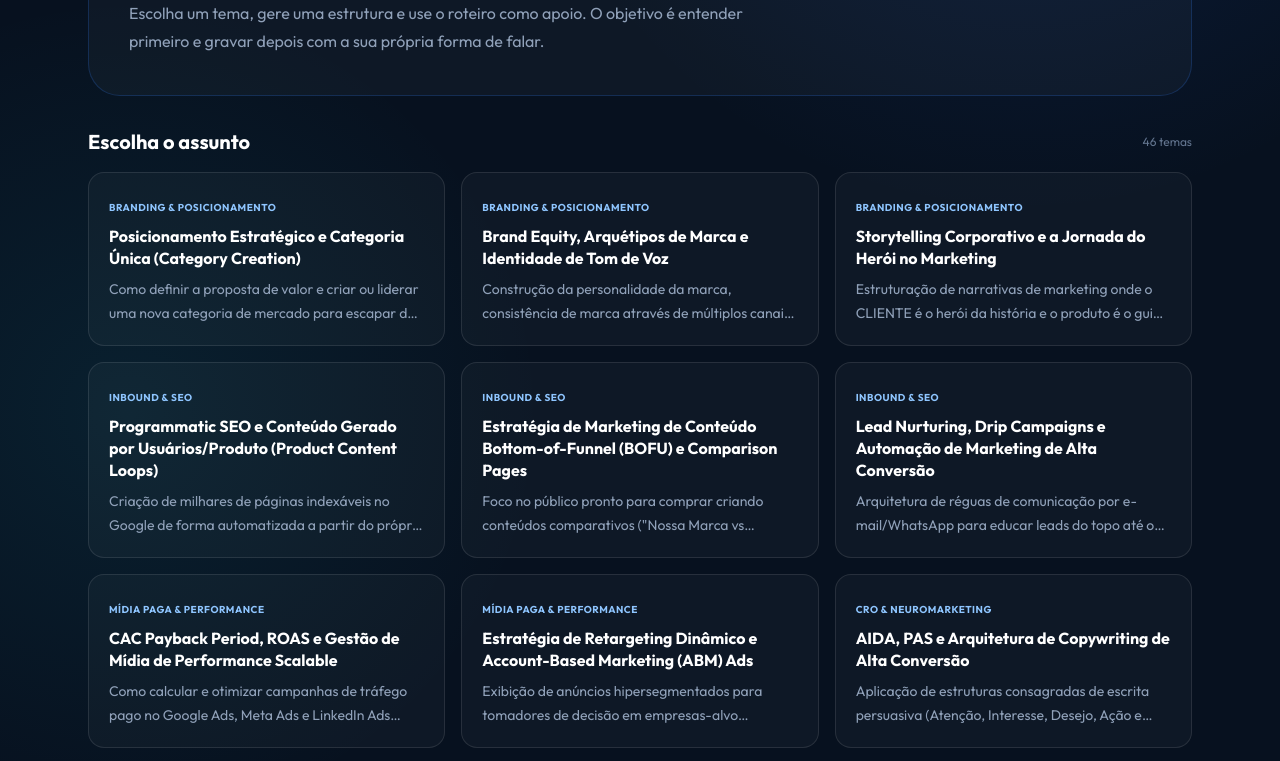
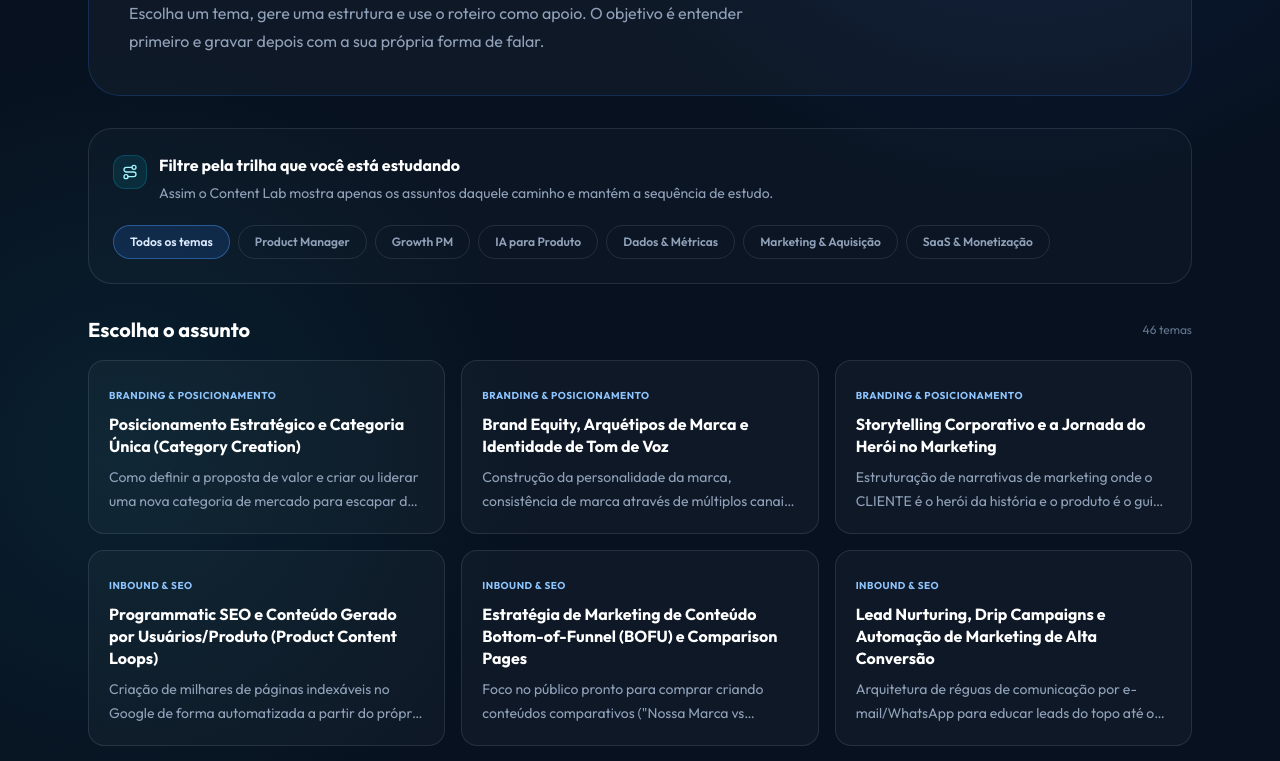
Before and after one commit to Storepac/gerador-ideias, a Next.js app: page /roteiro in a window 1280 px wide. Shown: the part 300-1061 px from the top of the page. Built offline with nearby package versions, Linux system fonts and the light colour scheme.

Commit message:
feat: add learning track filter to Content Lab

```diff
--- a/app/roteiro/page.tsx
+++ b/app/roteiro/page.tsx
@@ -1,16 +1,25 @@
 'use client';
 
-import { useState } from 'react';
+import { useMemo, useState } from 'react';
 import Link from 'next/link';
-import { ArrowLeft, Video } from 'lucide-react';
+import { ArrowLeft, Route, Video } from 'lucide-react';
 import { ContentScriptModal } from '@/components/ContentScriptModal';
 import type { GrowthTopic } from '@/lib/growthTopics';
+import { LEARNING_TRACKS, getTopicsForTrack, type LearningTrackId } from '@/lib/learningTracks';
 import { OFFICIAL_TOPICS } from '@/lib/topicCatalog';
 import { getStoredPrefs } from '@/lib/storage';
 
+type TrackFilter = 'all' | LearningTrackId;
+
 export default function RoteiroPage() {
   const [selectedTopic, setSelectedTopic] = useState<GrowthTopic | null>(null);
+  const [selectedTrackId, setSelectedTrackId] = useState<TrackFilter>('all');
   const [productContext] = useState(() => typeof window !== 'undefined' ? getStoredPrefs().productContext : '');
+
+  const visibleTopics = useMemo(
+    () => selectedTrackId === 'all' ? OFFICIAL_TOPICS : getTopicsForTrack(OFFICIAL_TOPICS, selectedTrackId),
+    [selectedTrackId],
+  );
 
   return (
     <main className="mx-auto min-h-screen max-w-6xl px-4 py-10 sm:px-6">
@@ -26,16 +35,58 @@ export default function RoteiroPage() {
         <p className="mt-4 max-w-2xl text-base leading-7 text-slate-400">Escolha um tema, gere uma estrutura e use o roteiro como apoio. O objetivo é entender primeiro e gravar depois com a sua própria forma de falar.</p>
       </section>
 
+      <section className="mt-8 rounded-3xl border border-white/10 bg-white/[0.02] p-5 sm:p-6" aria-labelledby="content-track-title">
+        <div className="flex items-start gap-3">
+          <div className="mt-0.5 rounded-xl border border-cyan-400/20 bg-cyan-400/10 p-2 text-cyan-200">
+            <Route className="h-4 w-4" aria-hidden="true" />
+          </div>
+          <div>
+            <h2 id="content-track-title" className="font-bold text-white">Filtre pela trilha que você está estudando</h2>
+            <p className="mt-1 text-sm leading-6 text-slate-400">Assim o Content Lab mostra apenas os assuntos daquele caminho e mantém a sequência de estudo.</p>
+          </div>
+        </div>
+
+        <div className="mt-5 flex flex-wrap gap-2">
+          <button
+            type="button"
+            aria-pressed={selectedTrackId === 'all'}
+            onClick={() => setSelectedTrackId('all')}
+            className={`rounded-full border px-4 py-2 text-xs font-semibold transition ${selectedTrackId === 'all' ? 'border-blue-400/40 bg-blue-500/15 text-blue-100' : 'border-white/10 text-slate-400 hover:border-white/20 hover:text-white'}`}
+          >
+            Todos os temas
+          </button>
+          {LEARNING_TRACKS.map((track) => (
+            <button
+              key={track.id}
+              type="button"
+              aria-pressed={selectedTrackId === track.id}
+              onClick={() => setSelectedTrackId(track.id)}
+              className={`rounded-full border px-4 py-2 text-xs font-semibold transition ${selectedTrackId === track.id ? 'border-blue-400/40 bg-blue-500/15 text-blue-100' : 'border-white/10 text-slate-400 hover:border-white/20 hover:text-white'}`}
+            >
+              {track.shortTitle}
+            </button>
+          ))}
+        </div>
+      </section>
+
       <section className="mt-8">
         <div className="mb-4 flex items-center justify-between gap-3">
           <h2 className="text-xl font-bold text-white">Escolha o assunto</h2>
-          <span className="text-xs text-slate-500">{OFFICIAL_TOPICS.length} temas</span>
+          <span className="text-xs text-slate-500">{visibleTopics.length} temas</span>
         </div>
         <div className="grid gap-4 md:grid-cols-2 lg:grid-cols-3">
-          {OFFICIAL_TOPICS.map((topic) => (
-            <button key={topic.id} type="button" onClick={() => setSelectedTopic(topic)} className="rounded-2xl border border-white/10 bg-white/[0.03] p-5 text-left transition hover:-translate-y-0.5 hover:border-blue-500/30 hover:bg-white/[0.05]">
-              <span className="text-[10px] font-bold uppercase tracking-wider text-blue-300">{topic.categoryLabel}</span>
-              <h3 className="mt-2 font-bold leading-snug text-white">{topic.title}</h3>
+          {visibleTopics.map((topic, index) => (
+            <button
+              key={topic.id}
+              type="button"
+              onClick={() => setSelectedTopic(topic)}
+              className="relative rounded-2xl border border-white/10 bg-white/[0.03] p-5 text-left transition hover:-translate-y-0.5 hover:border-blue-500/30 hover:bg-white/[0.05]"
+            >
+              {selectedTrackId !== 'all' && (
+                <span className="absolute right-4 top-4 flex h-6 w-6 items-center justify-center rounded-full border border-blue-400/20 bg-blue-500/10 text-[10px] font-black text-blue-200">{index + 1}</span>
+              )}
+              <span className="pr-8 text-[10px] font-bold uppercase tracking-wider text-blue-300">{topic.categoryLabel}</span>
+              <h3 className="mt-2 pr-5 font-bold leading-snug text-white">{topic.title}</h3>
               <p className="mt-2 line-clamp-2 text-sm leading-6 text-slate-400">{topic.shortDescription}</p>
             </button>
           ))}
```
